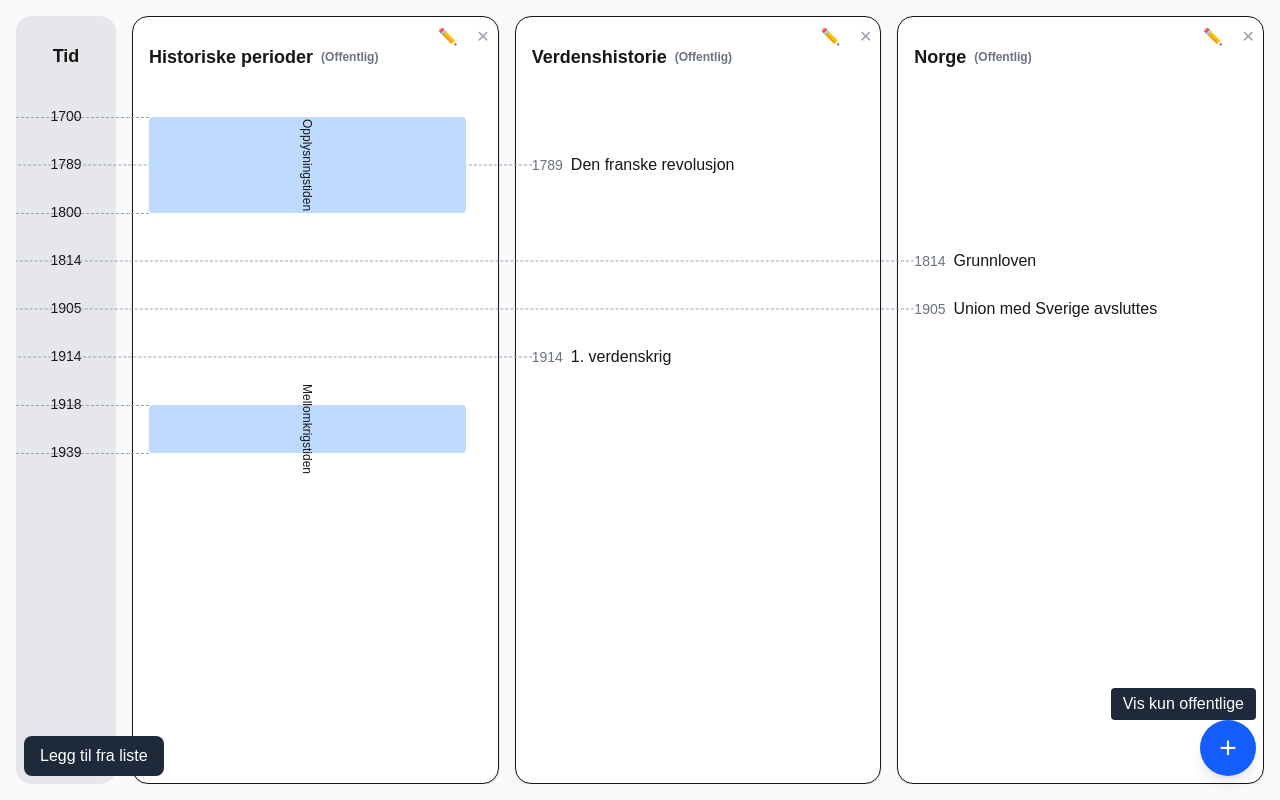
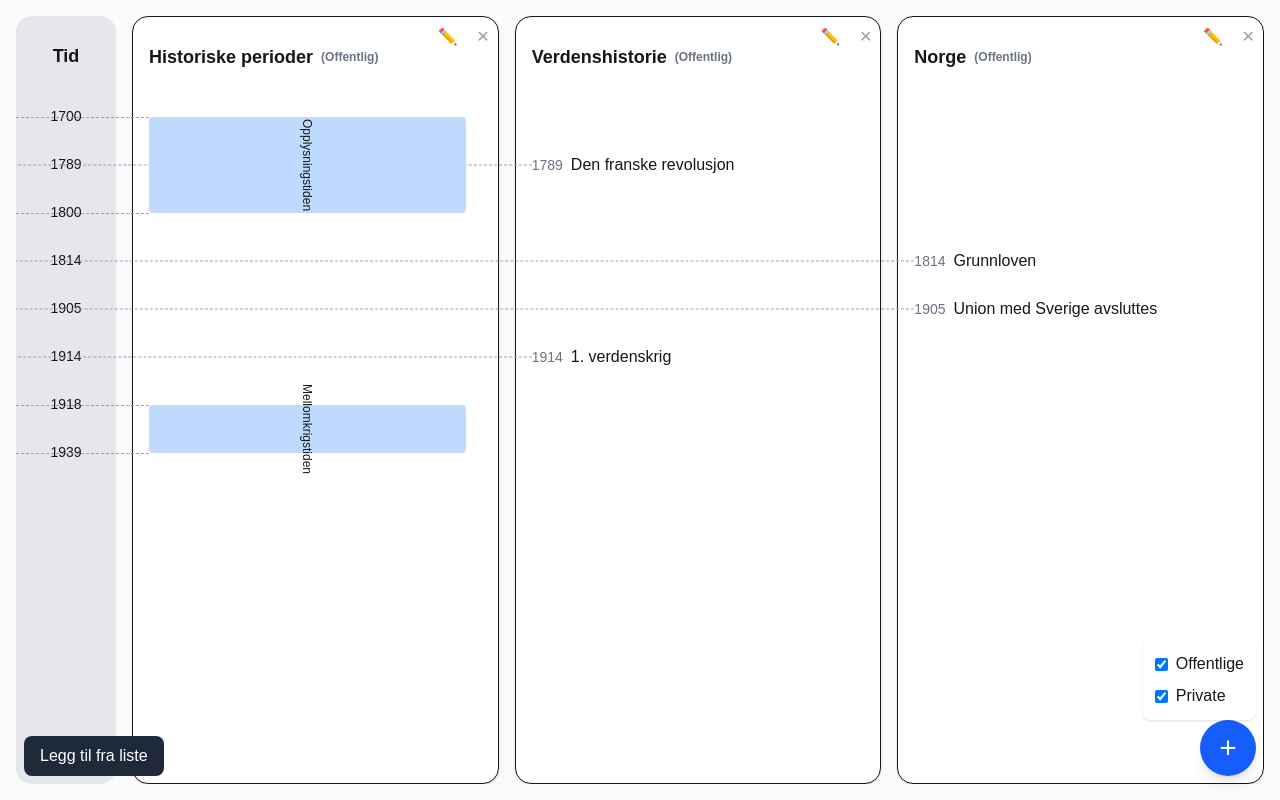
Before and after one commit to smogaard/history-timeline-app, a Next.js app: page / in a window 1280 px wide. Built offline with nearby package versions, Linux system fonts and the light colour scheme.

Commit message:
endret toggle til checkbokser

```diff
--- a/src/components/TimelineContainer.tsx
+++ b/src/components/TimelineContainer.tsx
@@ -26,8 +26,8 @@ export default function TimelineContainer() {
   const [availableTimelines, setAvailableTimelines] = useState              (initialTimelines);
   const [timelines, setTimelines] = useState(initialTimelines);
   const [showList, setShowList] = useState(false);
+  const [showPublic, setShowPublic] = useState(true);
   const [showPrivate, setShowPrivate] = useState(true);
-
   const [showCreate, setShowCreate] = useState(false);
   const [newTitle, setNewTitle] = useState("");
   const [newType, setNewType] = useState<"events" | "periods" | "combo">
@@ -181,12 +181,27 @@ export default function TimelineContainer() {
   return (
     <main className="h-screen bg-gray-50 p-2 sm:p-4 overflow-hidden">
 
-      <button
-        onClick={() => setShowPrivate((prev) => !prev)}
-        className="fixed bottom-20 right-6 px-3 py-1 bg-gray-800 text-white rounded z-50"
-      >
-        {showPrivate ? "Vis kun offentlige" : "Vis alle"}
-      </button>
+      <div className="fixed bottom-20 right-6 bg-white p-3 rounded-lg shadow z-50 flex flex-col gap-2">
+
+        <label className="flex items-center gap-2">
+          <input
+            type="checkbox"
+            checked={showPublic}
+            onChange={(e) => setShowPublic(e.target.checked)}
+          />
+          Offentlige
+        </label>
+
+        <label className="flex items-center gap-2">
+          <input
+            type="checkbox"
+            checked={showPrivate}
+            onChange={(e) => setShowPrivate(e.target.checked)}
+          />
+          Private
+        </label>
+
+      </div>
 
 
       <DndContext collisionDetection={closestCenter} onDragEnd={handleDragEnd}>
@@ -199,10 +214,14 @@ export default function TimelineContainer() {
             <TimeColumn years={years} />
 
 
+            {timelines
+              .filter((t) => {
+                if (t.visibility === "public" && showPublic) return true;
+                if (t.visibility === "private" && showPrivate) return true;
+                return false;
+              })
+              .map((tl) => (
 
-            {timelines
-              .filter((t) => showPrivate || t.visibility === "public")
-              .map((tl) => (
                 <TimelineColumn
                   key={tl.id}
                   timeline={tl}
```
